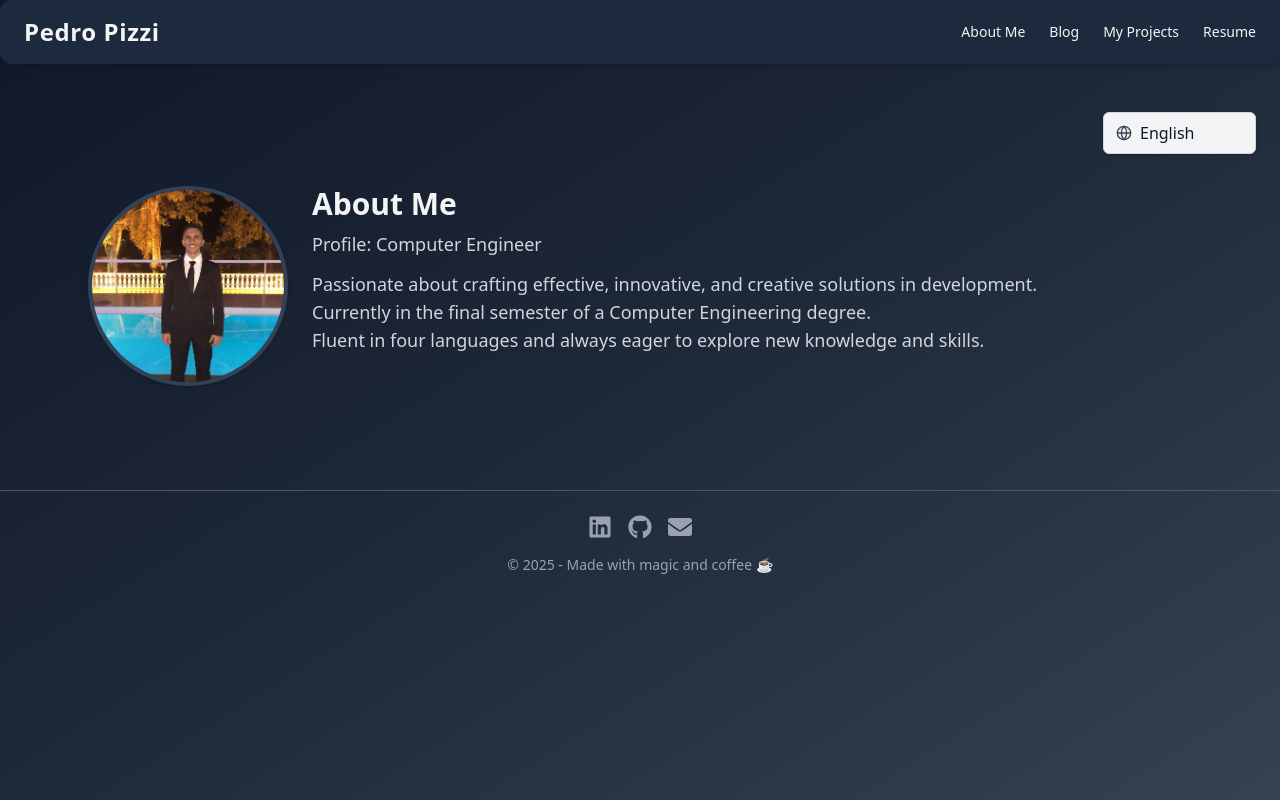
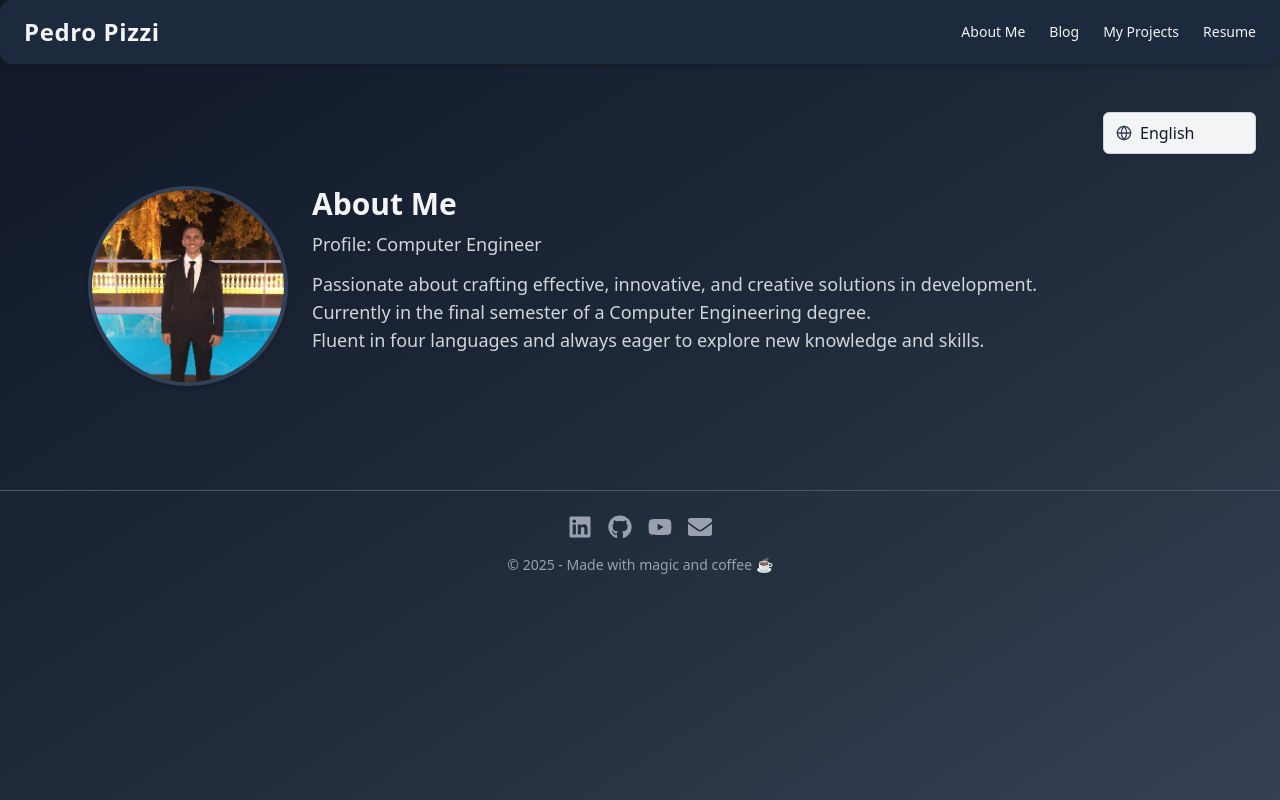
Before and after one commit to P3dream/portifolio, a React (Vite) app: page /about in a window 1280 px wide. Built offline with nearby package versions, Linux system fonts and the light colour scheme.

Commit message:
adding my youtube channel

```diff
--- a/src/App.tsx
+++ b/src/App.tsx
@@ -1,5 +1,5 @@
 import { BrowserRouter as Router, Routes, Route, Navigate } from "react-router-dom";
-import { FaLinkedin, FaGithub, FaEnvelope } from 'react-icons/fa';
+import { FaLinkedin, FaGithub, FaEnvelope, FaYoutube } from 'react-icons/fa';
 import Navbar from "./components/Navbar";
 import About from "./pages/About";
 import Projects from "./pages/Projects";
@@ -70,6 +70,14 @@ function App() {
               <FaGithub className="w-6 h-6" />
             </a>
             <a
+              href="https://www.youtube.com/@PizziDev"
+              target="_blank"
+              rel="noopener noreferrer"
+              className="hover:text-red-500"
+            >
+              <FaYoutube className="w-6 h-6" />
+            </a>
+            <a
               href="mailto:pedropizzi23@hotmail.com"
               className="hover:text-gray-100"
             >
```
